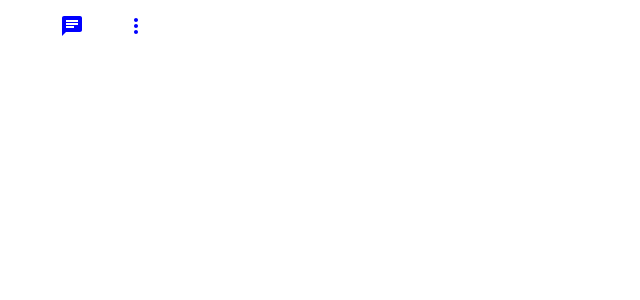
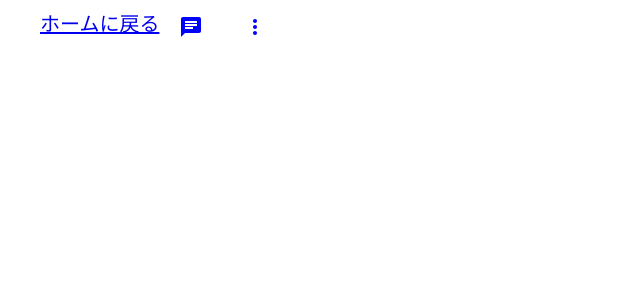
Before and after one commit to playroller/test-app, a React (Create React App) app: page /icon in a window 1280 px wide. Shown: the top 300 px of the page, without its empty margins (0-640 px from the left). Built offline with nearby package versions, Linux system fonts and the light colour scheme.

Commit message:
update  pages/icon.js ホームへのリンクを追加

```diff
--- a/src/pages/icon.js
+++ b/src/pages/icon.js
@@ -6,6 +6,8 @@ import ChatIcon from '@mui/icons-material/Chat';
 import MoreVertIcon from '@mui/icons-material/MoreVert';
 
 import './style/icon.css';
+
+import Link from './../components/link';
 
 
 
@@ -21,6 +23,8 @@ export default class App extends Component {
   render() {
     return (
     <div>
+      <Link link='/' text='ホームに戻る' linkStyle={{fontSize: 20}} />
+
       <IconButton onClick={() => this.onClick('うしたぷにきあくん笑')}>
         <ChatIcon />
       </IconButton>
```
